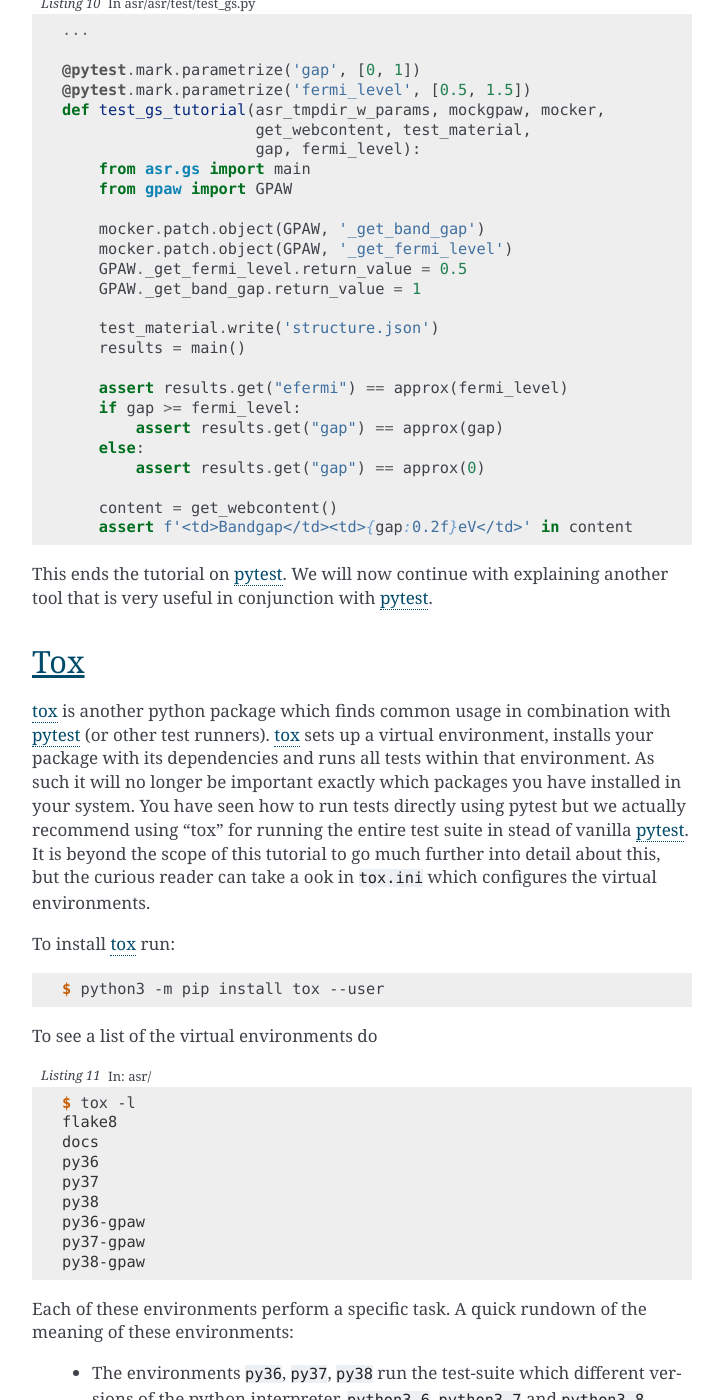
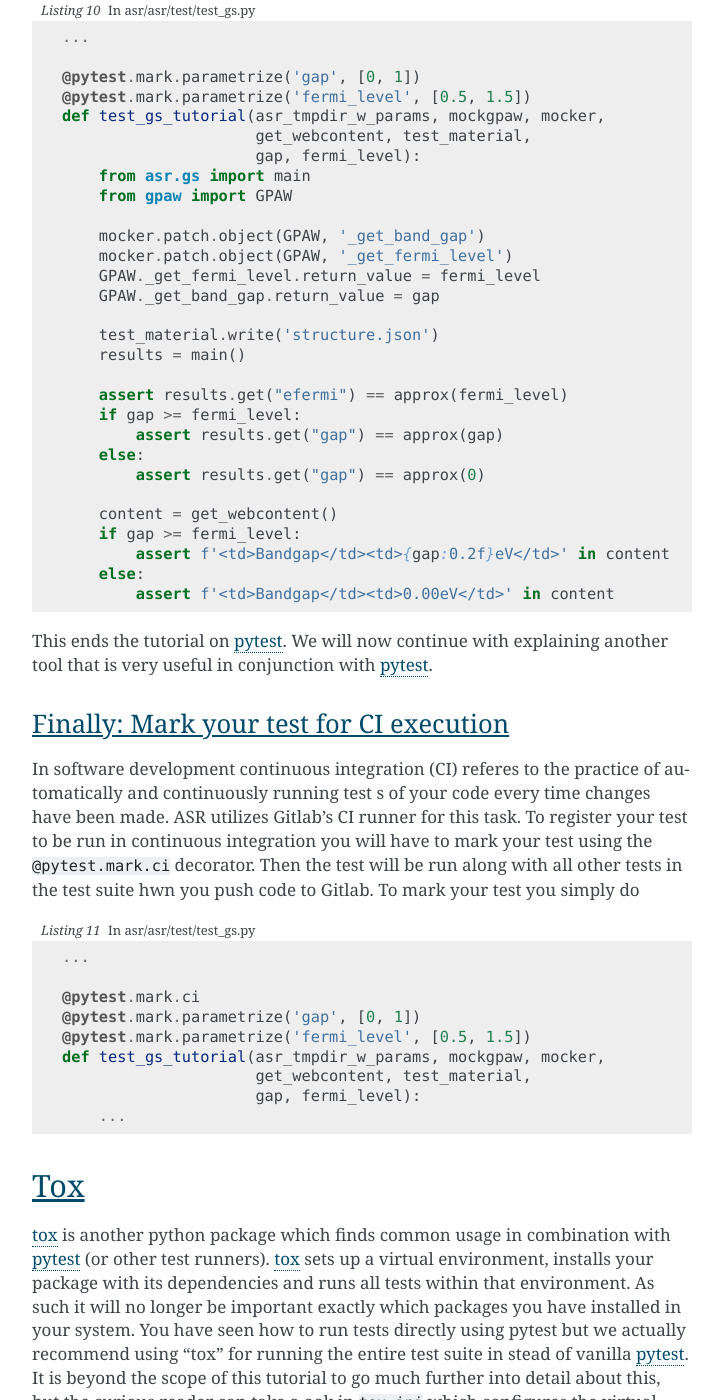
Before and after one commit to dijasila/Atomic-Simulation-Recipees, a Sphinx documentation site: the page built from docs/src/tutorials/intro-to-testing.rst, in a window 1280 px wide and 1400 px high, scrolled down 6020 px. Shown: the whole window, without its empty margins (388-1111 px from the left). Built offline with Sphinx 7.4.7, drawn with Linux system fonts in a browser that asks for light colours; some of the changed text lies outside the part shown.

Commit message:
Update test and tut

```diff
--- a/docs/src/tutorials/intro-to-testing.rst
+++ b/docs/src/tutorials/intro-to-testing.rst
@@ -263,7 +263,9 @@ Parametrizing
 -------------
 
 We can improve our test even more by parametrizing over gaps and fermi
-levels
+levels. The ``pytest.mark.parametrize`` decorator loops over each
+entry in the supplied lists and assigns them to the specified
+arguments of the test one-by-one.
 
 .. code-block:: python
    :caption: In: asr/asr/test/test_gs.py
@@ -279,8 +281,8 @@ levels
 
        mocker.patch.object(GPAW, '_get_band_gap')
        mocker.patch.object(GPAW, '_get_fermi_level')
-       GPAW._get_fermi_level.return_value = 0.5
-       GPAW._get_band_gap.return_value = 1
+       GPAW._get_fermi_level.return_value = fermi_level
+       GPAW._get_band_gap.return_value = gap
 
        test_material.write('structure.json')
        results = main()
@@ -318,8 +317,8 @@ with the input band gap
 
        mocker.patch.object(GPAW, '_get_band_gap')
        mocker.patch.object(GPAW, '_get_fermi_level')
-       GPAW._get_fermi_level.return_value = 0.5
-       GPAW._get_band_gap.return_value = 1
+       GPAW._get_fermi_level.return_value = fermi_level
+       GPAW._get_band_gap.return_value = gap
 
        test_material.write('structure.json')
        results = main()
@@ -331,11 +330,38 @@ with the input band gap
            assert results.get("gap") == approx(0)
 
        content = get_webcontent()
-       assert f'<td>Bandgap</td><td>{gap:0.2f}eV</td>' in content
+       if gap >= fermi_level:
+           assert f'<td>Bandgap</td><td>{gap:0.2f}eV</td>' in content
+       else:
+	   assert f'<td>Bandgap</td><td>0.00eV</td>' in content
 
 This ends the tutorial on pytest_. We will now continue with
 explaining another tool that is very useful in conjunction with
 pytest_.
+
+Finally: Mark your test for CI execution
+----------------------------------------
+
+In software development continuous integration (CI) referes to the
+practice of automatically and continuously running test s of your code
+every time changes have been made. ASR utilizes Gitlab's CI runner for
+this task. To register your test to be run in continuous integration
+you will have to mark your test using the ``@pytest.mark.ci``
+decorator. Then the test will be run along with all other tests in the
+test suite hwn you push code to Gitlab. To mark your test you simply do
+
+.. code-block:: python
+   :caption: In asr/asr/test/test_gs.py
+
+   ...
+
+   @pytest.mark.ci
+   @pytest.mark.parametrize('gap', [0, 1])
+   @pytest.mark.parametrize('fermi_level', [0.5, 1.5])
+   def test_gs_tutorial(asr_tmpdir_w_params, mockgpaw, mocker,
+	                get_webcontent, test_material,
+                        gap, fermi_level):
+       ...
 
 Tox
 ===
```
Also changed, not shown: other parts of docs/src/tutorials/intro-to-testing.rst (+0 -3 lines), 1 other file.
